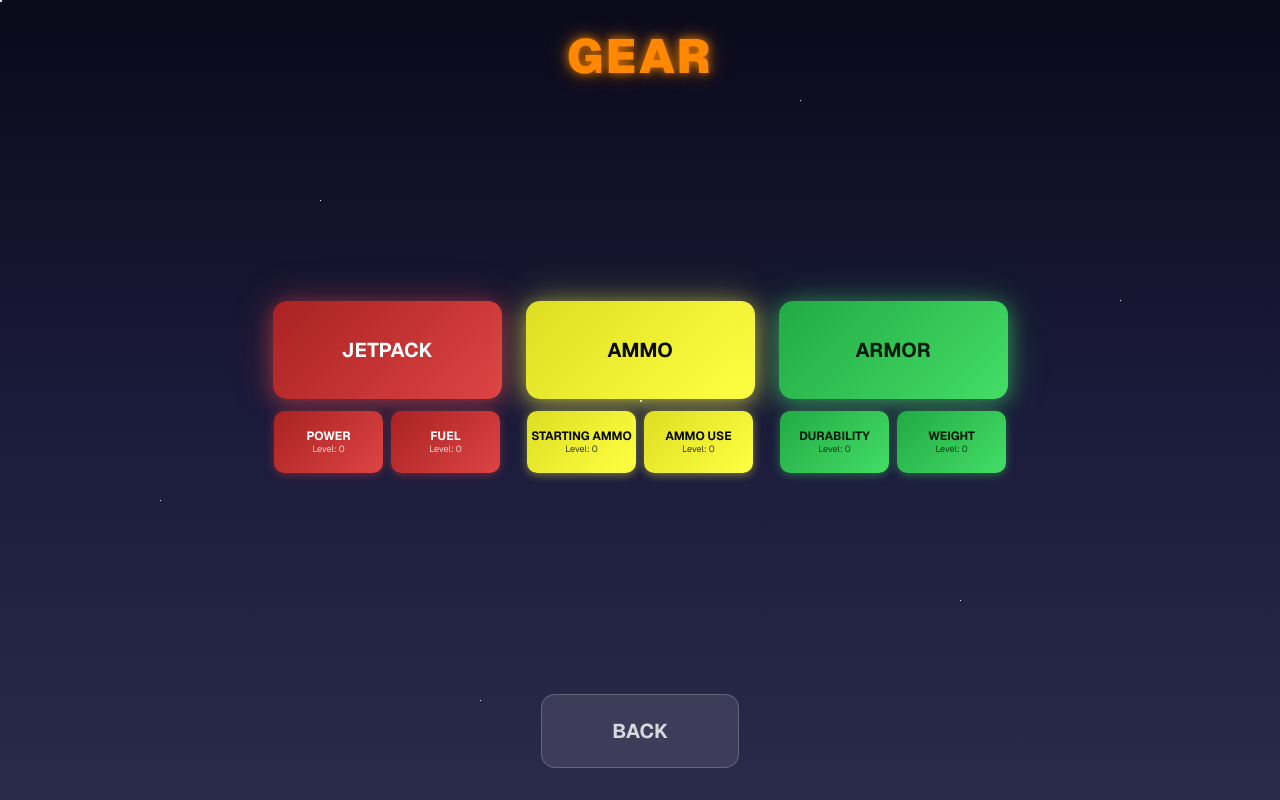
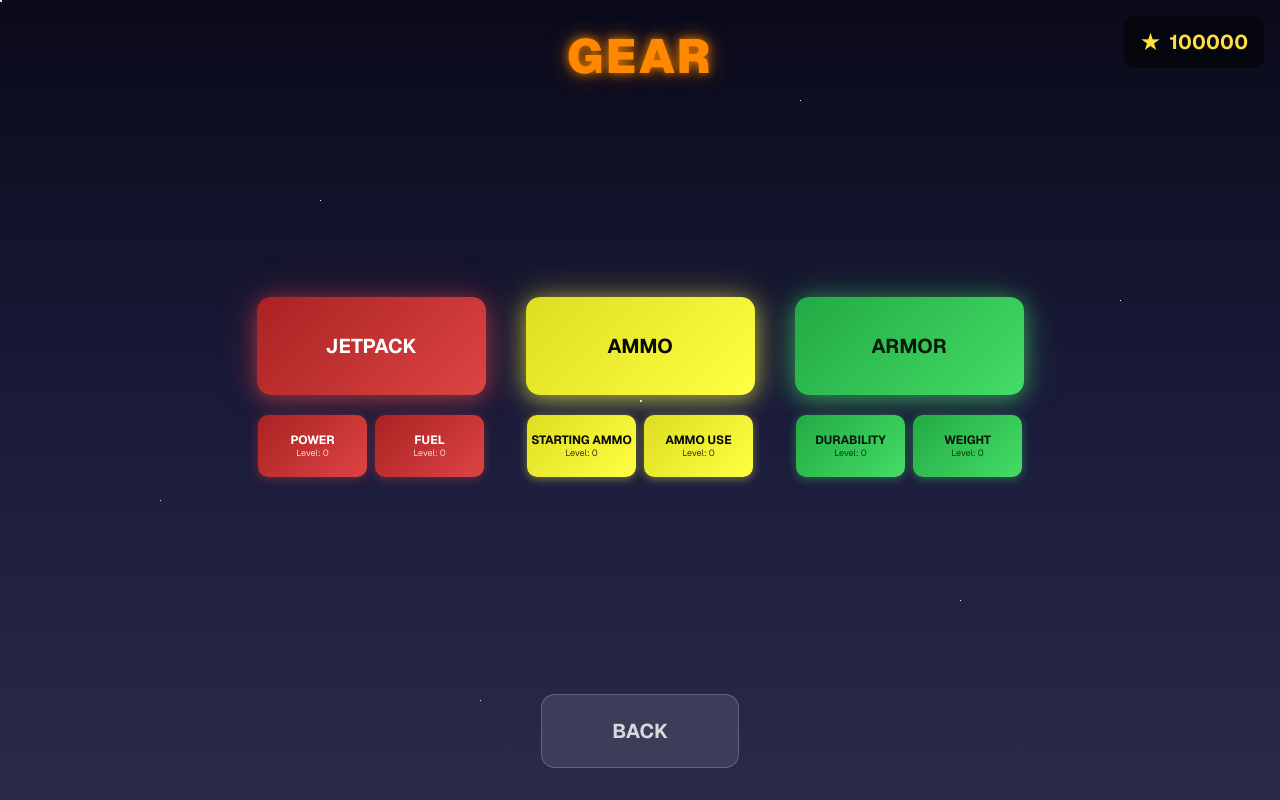
Before and after one commit to Stellar-Recon-Creator/v0-soldier-jetpack-game, a Next.js app: page / in a window 1280 px wide. Both pictures are taken after a click on the button "GEAR". Built offline with nearby package versions, Linux system fonts and the light colour scheme.

Commit message:
ui: increase gear button spacing and add star counter
Increased spacing between gear columns and between main buttons
and subbuttons. Added star currency display to gear screen.

```diff
--- a/components/game-canvas.tsx
+++ b/components/game-canvas.tsx
@@ -534,6 +534,12 @@ export default function GameCanvas() {
             })}
           </div>
 
+          {/* Star currency display - top right */}
+          <div className="absolute top-4 right-4 z-20 flex items-center gap-2 px-4 py-2 rounded-lg" style={{ background: 'rgba(0,0,0,0.5)' }}>
+            <span style={{ color: '#ffdd44', fontSize: '24px' }}>&#9733;</span>
+            <span className="text-xl font-bold font-sans" style={{ color: '#ffdd44' }}>{starCurrency}</span>
+          </div>
+
           {/* Title at top */}
           <div className="pt-8 z-10 text-center">
             <h1
@@ -549,9 +555,9 @@ export default function GameCanvas() {
 
           {/* Gear options */}
           <div className="flex-1 flex items-center justify-center z-10">
-            <div className="flex gap-6">
+            <div className="flex gap-10">
               {/* Jetpack column */}
-              <div className="flex flex-col items-center gap-3">
+              <div className="flex flex-col items-center gap-5">
                 <button
                   onClick={() => {/* Jetpack handler */}}
                   className="w-[229px] py-[35px] text-xl font-bold font-sans rounded-xl transition-all hover:scale-105 active:scale-95 cursor-pointer"
@@ -590,7 +596,7 @@ export default function GameCanvas() {
               </div>
 
               {/* Ammo column */}
-              <div className="flex flex-col items-center gap-3">
+              <div className="flex flex-col items-center gap-5">
                 <button
                   onClick={() => {/* Ammo handler */}}
                   className="w-[229px] py-[35px] text-xl font-bold font-sans rounded-xl transition-all hover:scale-105 active:scale-95 cursor-pointer"
@@ -629,7 +635,7 @@ export default function GameCanvas() {
               </div>
 
               {/* Armor column */}
-              <div className="flex flex-col items-center gap-3">
+              <div className="flex flex-col items-center gap-5">
                 <button
                   onClick={() => {/* Armor handler */}}
                   className="w-[229px] py-[35px] text-xl font-bold font-sans rounded-xl transition-all hover:scale-105 active:scale-95 cursor-pointer"
```
